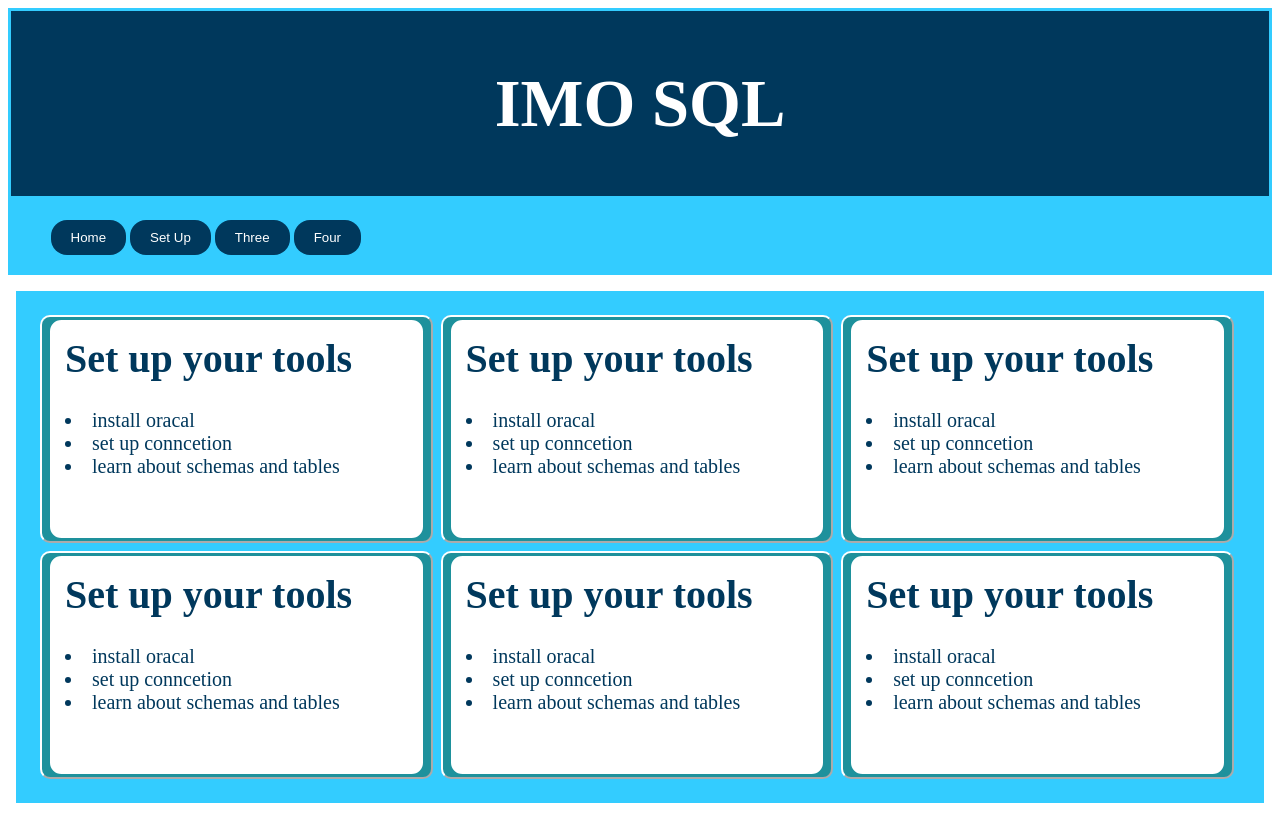
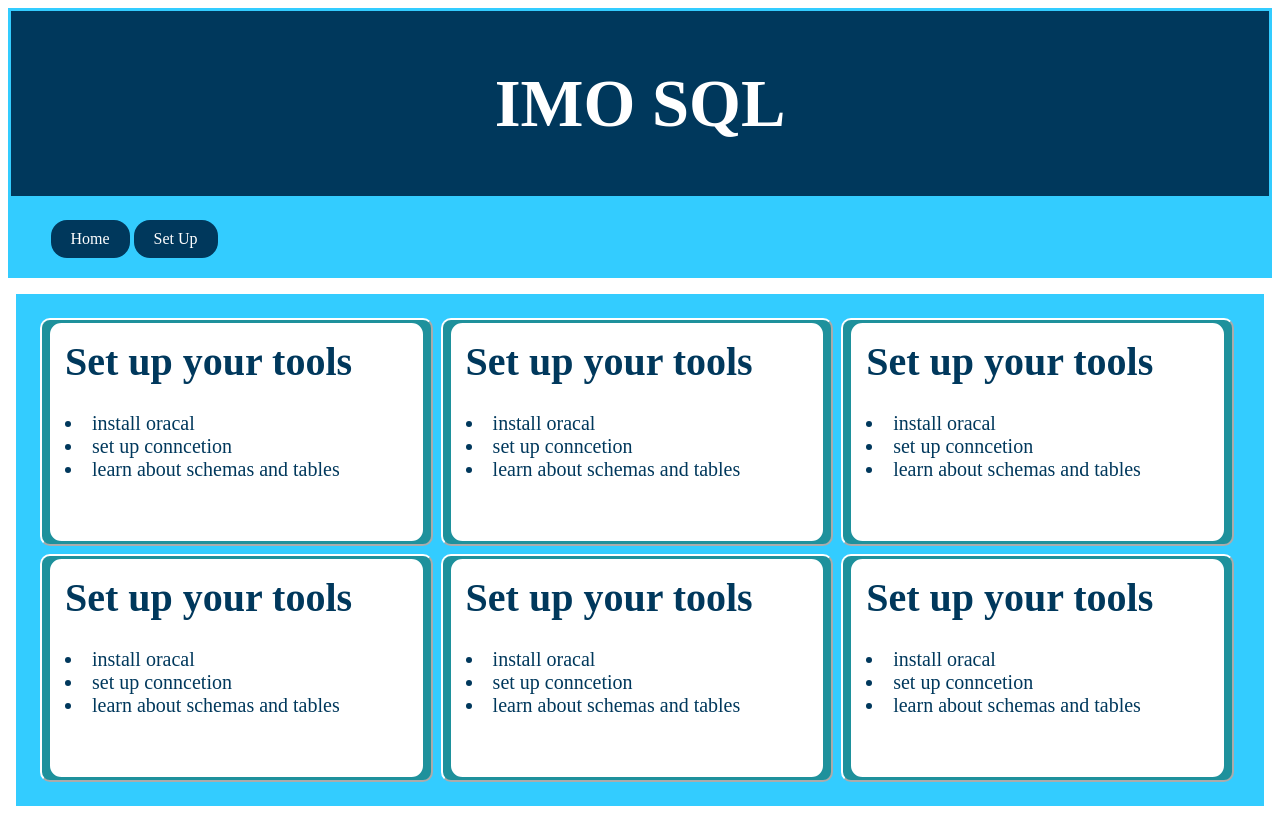
Before and after one commit to Haughee/imo-sql-home, an Angular app: page / in a window 1280 px wide. Built offline with nearby package versions, Linux system fonts and the light colour scheme.

Commit message:
2 files modified

```diff
--- a/src/app/app.component.css
+++ b/src/app/app.component.css
@@ -28,7 +28,7 @@ float: none;
 .button {
 background-color: #00385C;
 border: none;
-color: White;
+color: white;
 padding: 10px 20px;
 text-align: center;
 text-decoration: none;
@@ -36,6 +36,11 @@ display: inline-block;
 margin: 4px 2px;
 cursor: pointer;
 border-radius: 16px;
+}
+
+div a{
+ color:white;
+ text-decoration: none;
 }
 
 .button:hover {
--- a/src/app/app.component.html
+++ b/src/app/app.component.html
@@ -12,17 +12,11 @@
 </header>
 <form><nav>
   <ul>
-
-    <button
-    class="button"type="submit" formaction="https://angular-imo-sql-home.stackblitz.io">Home
-    </button>
-
-    <button
-    class="button"type="submit" formaction="https://angular-imo-sql-setup.stackblitz.io">Set Up
-    </button>
-    <button class="button"heref="Three.html">Three</button>
-    <button class="button" heref="Four.html">Four</button>
-</ul>
+     <div Class="button">
+        <a href="https://angular-imo-sql-home.stackblitz.io" >Home</a></div>
+     <div Class="button">
+        <a href="https://angular-imo-sql-setup.stackblitz.io">Set Up</a></div>
+  </ul>
 </nav></form>
   <body class="body1">
 
```
